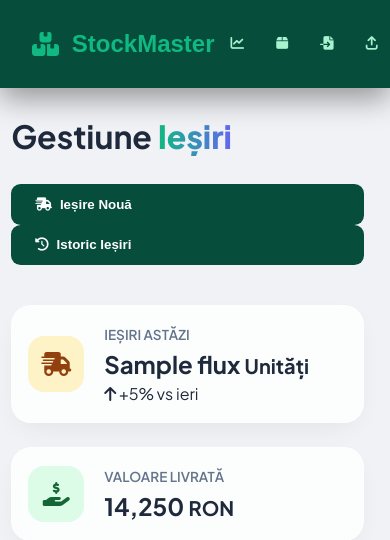
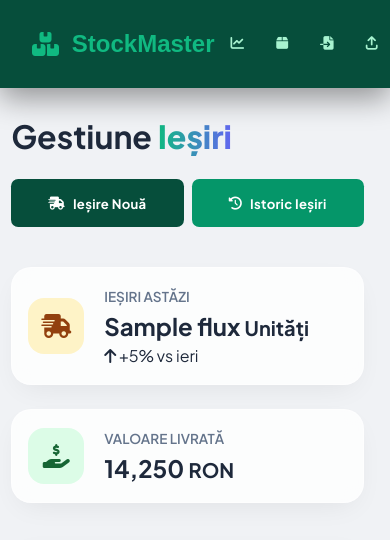
Before and after one commit to Stefann94/Gestiune, a Flask app: template templates/iesiri.html in a window 390 px wide. Shown: the top 540 px of the page. Run offline with Flask 3, Linux system fonts and the light colour scheme; the template is opened without the code that fills it: most values are stand-ins (such as "Sample title", 1, 10 or a date in 2020); some libraries are stand-ins or nearby versions.

Commit message:
aspect placut pentru butoanele din iesiri

```diff
--- a/static/iesiri.css
+++ b/static/iesiri.css
@@ -255,3 +255,80 @@
     width: 100%;
     margin-bottom: 2rem;
 }
+
+/* Containerul butoanelor din header */
+.header-actions {
+    display: flex !important;
+    flex-direction: row !important;
+    align-items: center;
+    gap: 0.75rem !important; /* Spațiu optimizat între butoane */
+    flex-wrap: nowrap;
+}
+
+/* Stil de bază comun pentru ambele butoane (Uniformizare Formă) */
+.btn-action {
+    display: flex;
+    align-items: center;
+    justify-content: center;
+    gap: 0.5rem;
+
+    /* Dimensiuni și Formă */
+    height: 3rem;           /* Înălțime fixă pentru aliniere perfectă */
+    min-width: 10rem;
+    padding: 0.55rem 1.4rem;
+    border-radius: 0.45rem; /* Colțuri ușor rotunjite, stil profesional */
+
+    /* Tipografie */
+    font-family: 'Plus Jakarta Sans', sans-serif;
+    font-size: 0.82rem;
+    font-weight: 700;
+    letter-spacing: 0.02em;
+    white-space: nowrap;
+
+    /* Interacțiune */
+    cursor: pointer;
+    border: none;
+    transition: all 0.2s ease;
+}
+
+/* --- BUTON 1: Ieșire Nouă (Verde Închis) --- */
+.btn-action.btn-blue {
+    background: #064e3b !important;
+    color: white !important;
+}
+
+.btn-action.btn-blue:hover {
+    background: #059669 !important; /* Feedback vizual la hover */
+    transform: translateY(-1px);
+}
+
+/* --- BUTON 2: Istoric Ieșiri (Verde Mediu - ca la Intrări) --- */
+.btn-action.btn-history {
+    background: #059669 !important;
+    color: white !important;
+}
+
+.btn-action.btn-history:hover {
+    background: #10b981 !important; /* Se deschide la hover */
+    transform: translateY(-1px);
+}
+
+/* --- RESPONSIVITATE --- */
+@media (max-width: 48rem) {
+    .db-header {
+        flex-direction: column;
+        gap: 1.2rem;
+        text-align: center;
+    }
+
+    .header-actions {
+        justify-content: center;
+        width: 100%;
+        gap: 0.5rem !important;
+    }
+
+    .btn-action {
+        min-width: auto; /* Pe mobil lăsăm butoanele să se strângă */
+        flex: 1;
+    }
+}
```
